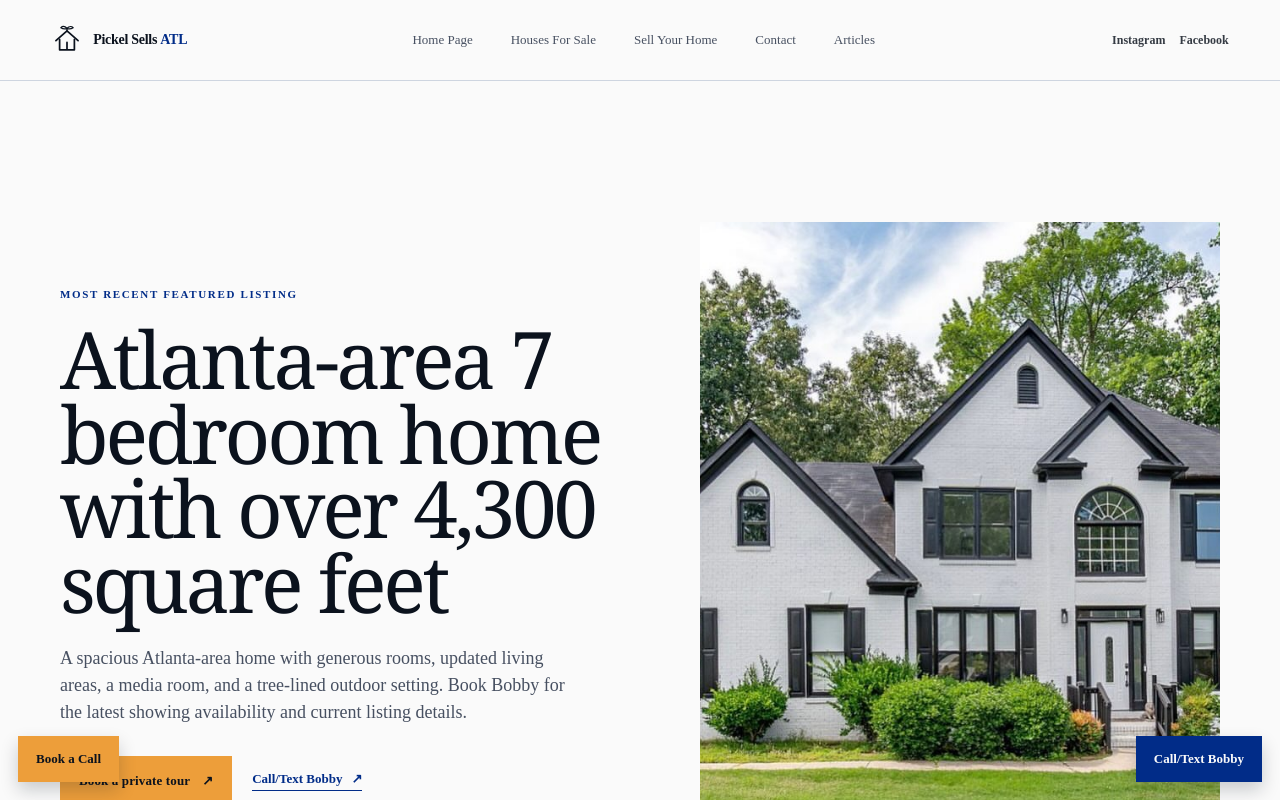
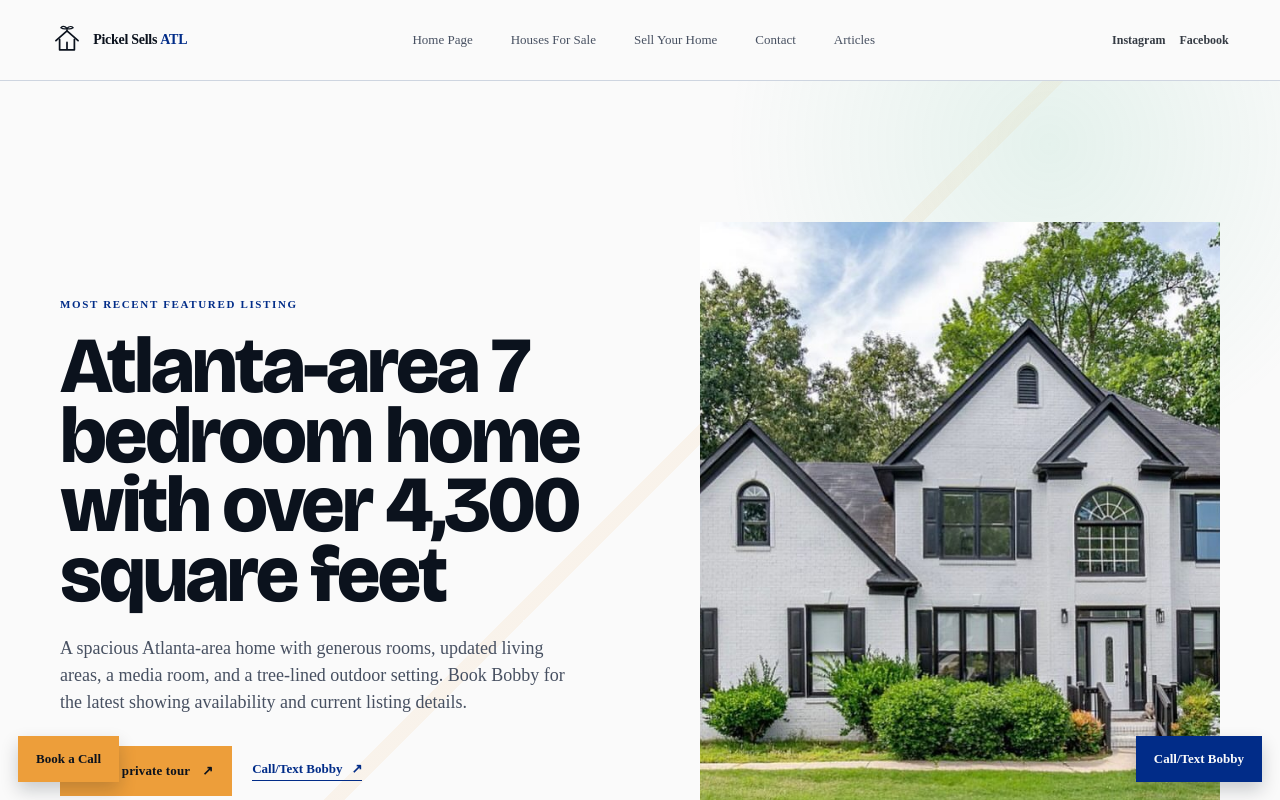
Before and after one commit to pickelrealestate/website, a Next.js app: page /listings in a window 1280 px wide. Shown: the top 800 px of the page. Built offline with nearby package versions, Linux system fonts and the light colour scheme; no server answers.

Commit message:
Elevate frontend design and motion

```diff
--- a/app/globals.css
+++ b/app/globals.css
@@ -1,9 +1,9 @@
-@import url('https://fonts.googleapis.com/css2?family=DM+Sans:wght@400;500;600;700&display=swap');
+@import url('https://fonts.googleapis.com/css2?family=Bricolage+Grotesque:wght@500;600;700;800&family=Libre+Franklin:wght@400;500;600;700;800&display=swap');
 
-:root { --bg: oklch(0.985 0 0); --surface: oklch(0.95 0.012 262); --surface-deep: oklch(0.91 0.022 262); --ink: oklch(0.18 0.025 262); --muted: oklch(0.43 0.03 262); --primary: oklch(0.34 0.159 262.4); --primary-deep: oklch(0.25 0.13 262); --accent: oklch(0.76 0.145 68); --white: oklch(0.985 0 0); --line: oklch(0.87 0.018 262); --shadow: 0 14px 36px oklch(0.18 0.025 262 / 0.12); }
+:root { --bg: oklch(0.985 0 0); --surface: oklch(0.95 0.012 262); --surface-deep: oklch(0.91 0.022 262); --ink: oklch(0.18 0.025 262); --muted: oklch(0.43 0.03 262); --primary: oklch(0.34 0.159 262.4); --primary-deep: oklch(0.25 0.13 262); --accent: oklch(0.76 0.145 68); --copper: oklch(0.62 0.14 34); --mint: oklch(0.75 0.105 166); --white: oklch(0.985 0 0); --line: oklch(0.87 0.018 262); --shadow: 0 14px 36px oklch(0.18 0.025 262 / 0.12); --display: 'Bricolage Grotesque', ui-sans-serif, system-ui, sans-serif; --body: 'Libre Franklin', ui-sans-serif, system-ui, -apple-system, sans-serif; }
 * { box-sizing: border-box; }
 html { scroll-behavior: smooth; }
-body { margin: 0; background: var(--bg); color: var(--ink); font-family: 'DM Sans', ui-sans-serif, system-ui, -apple-system, sans-serif; font-size: 16px; line-height: 1.6; }
+body { margin: 0; background: var(--bg); color: var(--ink); font-family: var(--body); font-size: 16px; line-height: 1.6; }
 body, button, input, select, textarea { font: inherit; }
 a { color: inherit; text-decoration: none; }
 img, video { display: block; max-width: 100%; }
@@ -47,8 +47,8 @@ button, a, input, select, textarea, summary { -webkit-tap-highlight-color: trans
 .eyebrow-dot { width: 7px; height: 7px; border-radius: 50%; background: var(--accent); box-shadow: 0 0 0 6px oklch(0.76 0.145 68 / .16); }
 h1, h2, h3, p { margin-top: 0; }
 h1, h2, h3 { text-wrap: balance; }
-h1 { max-width: 780px; margin-bottom: 25px; font-family: Georgia, 'Times New Roman', serif; font-size: clamp(3.4rem, 7.7vw, 7rem); font-weight: 400; letter-spacing: -.04em; line-height: .94; }
-h2 { margin-bottom: 20px; font-family: Georgia, 'Times New Roman', serif; font-size: clamp(2.45rem, 5.1vw, 5.1rem); font-weight: 400; letter-spacing: -.04em; line-height: .98; }
+h1 { max-width: 840px; margin-bottom: 25px; font-family: var(--display); font-size: clamp(3.35rem, 7.2vw, 6.8rem); font-weight: 800; letter-spacing: -.035em; line-height: .88; }
+h2 { margin-bottom: 20px; font-family: var(--display); font-size: clamp(2.35rem, 4.9vw, 4.9rem); font-weight: 760; letter-spacing: -.035em; line-height: .94; }
 h3 { font-size: 20px; line-height: 1.15; }
 .hero-lede { max-width: 510px; margin-bottom: 30px; color: oklch(0.95 0 0 / .82); font-size: 18px; line-height: 1.5; }
 .hero-actions { display: flex; align-items: center; gap: 24px; flex-wrap: wrap; }
@@ -82,21 +82,21 @@ h3 { font-size: 20px; line-height: 1.15; }
 .path-watch { background: var(--ink); }
 .path-watch::before { background-image: url('/images/listing/Come%20check%20out%20this%20beautiful%20home!%207%20bed%204%20bath%20and%20over%204%2C300%20sq%20feet!%20Message%20me%20for%20a%20privat.jpg'); }
 .path-number { position: absolute; top: 30px; left: 34px; color: var(--accent); font-size: 12px; font-weight: 700; letter-spacing: .12em; }
-.path-card h3 { max-width: 230px; margin-bottom: 11px; font-family: Georgia, 'Times New Roman', serif; font-size: 30px; font-weight: 400; }
+.path-card h3 { max-width: 230px; margin-bottom: 11px; font-family: var(--display); font-size: 31px; font-weight: 760; letter-spacing: -.025em; }
 .path-card p { max-width: 270px; margin-bottom: 0; color: oklch(0.95 0 0 / .72); font-size: 14px; }
 .path-arrow { position: absolute; right: 32px; bottom: 30px; color: var(--accent); font-size: 26px; transition: transform .2s ease; }.path-card:hover .path-arrow { transform: translate(4px, -4px); }
 .listing { display: grid; grid-template-columns: 1.1fr .9fr; column-gap: 10%; row-gap: 58px; }
 .listing-intro h2 { max-width: 610px; }.listing-intro h2 em { color: var(--primary); font-style: normal; }.listing-intro > p:not(.eyebrow) { max-width: 470px; color: var(--muted); }.listing-intro .button { margin-top: 15px; }
 .listing-aside { display: grid; gap: 22px; align-self: end; }
-.listing-stats { display: flex; align-items: center; justify-content: flex-end; gap: clamp(22px, 4vw, 50px); padding-bottom: 12px; }.listing-stats div { display: grid; gap: 4px; }.listing-stats strong { color: var(--primary); font-family: Georgia, 'Times New Roman', serif; font-size: clamp(2rem, 4vw, 3.3rem); font-weight: 400; letter-spacing: -.06em; line-height: .9; }.listing-stats span { color: var(--muted); font-size: 11px; text-transform: uppercase; letter-spacing: .1em; }
+.listing-stats { display: flex; align-items: center; justify-content: flex-end; gap: clamp(22px, 4vw, 50px); padding-bottom: 12px; }.listing-stats div { display: grid; gap: 4px; }.listing-stats strong { color: var(--primary); font-family: var(--display); font-size: clamp(2rem, 4vw, 3.3rem); font-weight: 800; letter-spacing: -.04em; line-height: .9; }.listing-stats span { color: var(--muted); font-size: 11px; text-transform: uppercase; letter-spacing: .1em; }
 .booking-card { padding: 24px; background: linear-gradient(180deg, var(--primary-deep), var(--primary)); color: var(--white); }
 .booking-kicker { margin: 0 0 10px; color: var(--accent); font-size: 11px; font-weight: 700; letter-spacing: .14em; text-transform: uppercase; }
-.booking-card h3 { margin: 0 0 16px; font-family: Georgia, 'Times New Roman', serif; font-size: clamp(1.65rem, 2.6vw, 2.2rem); font-weight: 400; letter-spacing: -.03em; line-height: 1.05; }
+.booking-card h3 { margin: 0 0 16px; font-family: var(--display); font-size: clamp(1.65rem, 2.6vw, 2.2rem); font-weight: 760; letter-spacing: -.025em; line-height: 1; }
 .booking-steps { display: grid; gap: 10px; margin: 0; padding-left: 18px; color: oklch(0.95 0 0 / .8); font-size: 14px; }
 .gallery { grid-column: 1 / -1; display: grid; grid-template-columns: repeat(12, 1fr); grid-auto-rows: minmax(100px, 9vw); gap: 12px; }.gallery-item { position: relative; min-height: 0; margin: 0; overflow: hidden; background: var(--surface); }.gallery-item::after { content: ''; position: absolute; inset: auto 0 0; height: 42%; background: linear-gradient(180deg, transparent, oklch(0.12 0.03 262 / .82)); pointer-events: none; }.gallery-item img { width: 100%; height: 100%; object-fit: cover; transition: transform .7s cubic-bezier(.2,.7,.2,1); }.gallery-item:hover img { transform: scale(1.045); }.gallery-1 { grid-column: span 7; grid-row: span 5; }.gallery-2 { grid-column: span 5; grid-row: span 3; }.gallery-3 { grid-column: span 5; grid-row: span 2; }.gallery-4 { grid-column: span 4; grid-row: span 3; }.gallery-5 { grid-column: span 4; grid-row: span 3; }.gallery-6 { grid-column: span 4; grid-row: span 3; }.gallery-7 { grid-column: span 4; grid-row: span 3; }.gallery-8 { grid-column: span 4; grid-row: span 3; }.gallery-9 { grid-column: span 4; grid-row: span 3; }.gallery-10, .gallery-11, .gallery-12, .gallery-13 { grid-column: span 3; grid-row: span 2; }.gallery-item figcaption { position: absolute; left: 0; bottom: 0; z-index: 1; padding: 10px 13px; color: var(--white); font-size: 11px; font-weight: 700; letter-spacing: .08em; text-transform: uppercase; }
-.videos { background: var(--primary-deep); color: var(--white); }.video-heading .eyebrow, .video-heading .heading-note { color: oklch(0.95 0 0 / .7); }.video-heading .eyebrow { color: var(--accent); }.video-grid { display: grid; grid-template-columns: repeat(3, 1fr); gap: 28px; }.video-frame { position: relative; overflow: hidden; background: var(--ink); aspect-ratio: 4 / 3; }.video-frame video { width: 100%; height: 100%; object-fit: cover; }.video-index { position: absolute; top: 14px; left: 14px; padding: 5px 8px; color: var(--ink); background: var(--accent); font-size: 10px; font-weight: 700; }.video-card h3 { margin: 20px 0 7px; font-family: Georgia, 'Times New Roman', serif; font-size: 25px; font-weight: 400; }.video-card p { margin-bottom: 0; color: oklch(0.95 0 0 / .68); font-size: 14px; }
-.about { display: grid; grid-template-columns: .88fr 1.12fr; align-items: center; gap: 11%; }.about-panel { padding: clamp(28px, 4vw, 42px); background: linear-gradient(180deg, var(--primary-deep), var(--primary)); color: var(--white); }.about-panel .eyebrow { color: var(--accent); margin-bottom: 22px; }.about-points { display: grid; gap: 18px; margin: 0; padding: 0; list-style: none; }.about-points li { display: grid; gap: 7px; padding-top: 18px; border-top: 1px solid oklch(0.95 0 0 / .18); }.about-points li:first-child { padding-top: 0; border-top: 0; }.about-points strong { font-family: Georgia, 'Times New Roman', serif; font-size: 24px; font-weight: 400; letter-spacing: -.03em; line-height: 1.05; }.about-points span { color: oklch(0.95 0 0 / .72); font-size: 14px; }.about-copy h2 { max-width: 650px; }.about-copy p:not(.eyebrow) { max-width: 600px; color: var(--muted); }.about-copy .text-link { margin-top: 14px; }
-.faq { display: grid; grid-template-columns: 1fr 1.1fr; gap: 12%; background: var(--surface); }.faq-intro h2 { font-size: clamp(2.5rem, 4.2vw, 4.2rem); }.faq-intro > p:not(.eyebrow) { max-width: 330px; color: var(--muted); }.faq-list details { border-top: 1px solid var(--line); padding: 21px 0; }.faq-list details:last-child { border-bottom: 1px solid var(--line); }.faq-list summary { position: relative; padding-right: 30px; cursor: pointer; list-style: none; font-family: Georgia, 'Times New Roman', serif; font-size: 21px; line-height: 1.25; }.faq-list summary::-webkit-details-marker { display: none; }.faq-list summary::after { content: '+'; position: absolute; top: -3px; right: 0; color: var(--primary); font-family: 'DM Sans', sans-serif; font-size: 25px; font-weight: 400; }.faq-list details[open] summary::after { content: '−'; }.faq-list details p { max-width: 550px; margin: 14px 30px 0 0; color: var(--muted); font-size: 14px; }
+.videos { background: var(--primary-deep); color: var(--white); }.video-heading .eyebrow, .video-heading .heading-note { color: oklch(0.95 0 0 / .7); }.video-heading .eyebrow { color: var(--accent); }.video-grid { display: grid; grid-template-columns: repeat(3, 1fr); gap: 28px; }.video-frame { position: relative; overflow: hidden; background: var(--ink); aspect-ratio: 4 / 3; }.video-frame video { width: 100%; height: 100%; object-fit: cover; }.video-index { position: absolute; top: 14px; left: 14px; padding: 5px 8px; color: var(--ink); background: var(--accent); font-size: 10px; font-weight: 700; }.video-card h3 { margin: 20px 0 7px; font-family: var(--display); font-size: 26px; font-weight: 760; letter-spacing: -.02em; }.video-card p { margin-bottom: 0; color: oklch(0.95 0 0 / .68); font-size: 14px; }
+.about { display: grid; grid-template-columns: .88fr 1.12fr; align-items: center; gap: 11%; }.about-panel { padding: clamp(28px, 4vw, 42px); background: linear-gradient(180deg, var(--primary-deep), var(--primary)); color: var(--white); }.about-panel .eyebrow { color: var(--accent); margin-bottom: 22px; }.about-points { display: grid; gap: 18px; margin: 0; padding: 0; list-style: none; }.about-points li { display: grid; gap: 7px; padding-top: 18px; border-top: 1px solid oklch(0.95 0 0 / .18); }.about-points li:first-child { padding-top: 0; border-top: 0; }.about-points strong { font-family: var(--display); font-size: 25px; font-weight: 760; letter-spacing: -.025em; line-height: 1; }.about-points span { color: oklch(0.95 0 0 / .72); font-size: 14px; }.about-copy h2 { max-width: 650px; }.about-copy p:not(.eyebrow) { max-width: 600px; color: var(--muted); }.about-copy .text-link { margin-top: 14px; }
+.faq { display: grid; grid-template-columns: 1fr 1.1fr; gap: 12%; background: var(--surface); }.faq-intro h2 { font-size: clamp(2.5rem, 4.2vw, 4.2rem); }.faq-intro > p:not(.eyebrow) { max-width: 330px; color: var(--muted); }.faq-list details { border-top: 1px solid var(--line); padding: 21px 0; }.faq-list details:last-child { border-bottom: 1px solid var(--line); }.faq-list summary { position: relative; padding-right: 30px; cursor: pointer; list-style: none; font-family: var(--display); font-size: 22px; font-weight: 700; letter-spacing: -.02em; line-height: 1.15; }.faq-list summary::-webkit-details-marker { display: none; }.faq-list summary::after { content: '+'; position: absolute; top: -3px; right: 0; color: var(--primary); font-family: var(--body); font-size: 25px; font-weight: 400; }.faq-list details[open] summary::after { content: '−'; }.faq-list details p { max-width: 550px; margin: 14px 30px 0 0; color: var(--muted); font-size: 14px; }
 .contact { padding-block: clamp(90px, 12vw, 150px); background: var(--primary); color: var(--white); }.contact-grid { display: grid; grid-template-columns: 1fr .9fr; gap: 12%; }.contact-copy h2 { max-width: 620px; }.contact-copy > p:not(.eyebrow) { max-width: 470px; color: oklch(0.95 0 0 / .76); }.contact-choices { display: flex; flex-wrap: wrap; gap: 10px; margin-top: 24px; }.contact-choices span { display: inline-flex; align-items: center; min-height: 34px; padding: 7px 12px; color: var(--white); background: oklch(0.16 0.04 262 / .34); font-size: 12px; font-weight: 700; }.contact-note { display: inline-flex; align-items: center; gap: 12px; margin-top: 34px; font-size: 13px; }.contact-note small { color: oklch(0.95 0 0 / .6); font-size: 11px; }.contact-mark { display: grid; place-items: center; width: 38px; height: 38px; color: var(--primary); background: var(--accent); }.contact-mark .brand-mark { width: 25px; height: 25px; }
 .site-footer { padding: 28px 0; background: var(--ink); color: var(--white); }.footer-inner { display: flex; align-items: center; justify-content: space-between; gap: 20px; }.footer-inner p { margin: 0; color: oklch(0.95 0 0 / .58); font-size: 12px; }.footer-inner .text-link { color: var(--accent); font-size: 12px; }.floating-cta { position: fixed; right: 22px; bottom: 22px; z-index: 8; display: inline-flex; align-items: center; gap: 9px; padding: 13px 16px; color: var(--ink); background: var(--accent); box-shadow: 0 8px 20px oklch(0.18 0.025 262 / .22); font-size: 12px; font-weight: 700; }.floating-dot { width: 7px; height: 7px; border-radius: 50%; background: var(--primary); animation: pulse 2s ease-in-out infinite; }
 @keyframes hero-drift { from { transform: scale(1.03) translate3d(0,0,0); } to { transform: scale(1.08) translate3d(-1.5%, -1%, 0); } } @keyframes pulse { 0%,100% { box-shadow: 0 0 0 0 oklch(0.34 0.159 262 / .35); } 50% { box-shadow: 0 0 0 7px oklch(0.34 0.159 262 / 0); } }
@@ -204,3 +204,55 @@ h3 { font-size: 20px; line-height: 1.15; }
   .video-card { width: min(100%, 330px); }
   .video-frame { max-height: 590px; }
 }
+
+body::before { content: ''; position: fixed; inset: 0; z-index: -10; pointer-events: none; background: radial-gradient(circle at 82% 18%, oklch(0.75 0.105 166 / .14), transparent 26%), linear-gradient(135deg, transparent 0 54%, oklch(0.76 0.145 68 / .08) 54% 55%, transparent 55%); }
+.hero::after { content: ''; position: absolute; inset: 0; z-index: -1; pointer-events: none; background: linear-gradient(120deg, transparent 0 38%, oklch(0.76 0.145 68 / .12) 38% 39%, transparent 39% 100%); transform: translateX(-20%); animation: light-sweep 9s cubic-bezier(.2,.7,.2,1) infinite; }
+.hero-house-art { position: absolute; right: clamp(-40px, 4vw, 92px); top: clamp(130px, 16vw, 210px); z-index: -1; width: min(42vw, 520px); color: oklch(0.96 0 0 / .42); filter: drop-shadow(0 20px 42px oklch(0.04 0.01 262 / .35)); }
+.house-line-art { overflow: visible; fill: none; }
+.house-stroke { stroke: currentColor; stroke-width: 6; stroke-linecap: round; stroke-linejoin: round; stroke-dasharray: 820; stroke-dashoffset: 820; animation: draw-house 1.8s cubic-bezier(.22,.8,.22,1) forwards; }
+.house-orbit { stroke-width: 3; opacity: .45; animation-delay: .45s; }
+.house-spark { stroke: var(--accent); stroke-width: 5; animation-delay: .7s; }
+.house-spark-two { animation-delay: 1s; }
+.house-ground { opacity: .65; }
+.hero-copy { animation: hero-copy-rise .9s cubic-bezier(.2,.7,.2,1) both; }
+.hero-persona { transform: translateZ(0); border: 1px solid oklch(1 0 0 / .16); box-shadow: 0 18px 44px oklch(0.04 0.01 262 / .22); }
+.hero-persona::after { content: ''; width: 8px; height: 8px; border-radius: 50%; background: var(--mint); box-shadow: 0 0 0 8px oklch(0.75 0.105 166 / .14); }
+.button { position: relative; overflow: hidden; }
+.button::before { content: ''; position: absolute; inset: 0; background: linear-gradient(110deg, transparent 0 38%, oklch(1 0 0 / .28) 48%, transparent 58%); transform: translateX(-120%); transition: transform .55s cubic-bezier(.2,.7,.2,1); }
+.button:hover::before { transform: translateX(120%); }
+.button > * { position: relative; }
+.path-card, .article-card, .booking-card, .contact-panel, .about-panel, .gallery-item, .video-frame { transform-style: preserve-3d; will-change: transform; }
+.path-card { background-image: radial-gradient(circle at var(--mx, 72%) var(--my, 22%), oklch(0.76 0.145 68 / .22), transparent 34%); transition: transform .35s cubic-bezier(.2,.7,.2,1), filter .35s ease; }
+.path-card:hover { transform: translateY(-8px) rotateX(1.2deg) rotateY(-1.2deg); filter: saturate(1.12); }
+.path-card:hover .card-house-art { opacity: .38; transform: translate3d(10px, -10px, 0) scale(1.04); }
+.path-card::after { content: ''; position: absolute; inset: 0; z-index: -1; pointer-events: none; opacity: 0; background: radial-gradient(circle at 70% 22%, oklch(0.75 0.105 166 / .28), transparent 32%); transition: opacity .3s ease; }
+.path-card:hover::after { opacity: 1; }
+.card-house-art { position: absolute; right: -70px; top: 28px; z-index: -1; width: 260px; color: oklch(1 0 0 / .2); opacity: .22; transition: transform .45s cubic-bezier(.2,.7,.2,1), opacity .3s ease; }
+.card-house-art .house-stroke { animation-duration: 2.4s; }
+.trust-strip div { position: relative; overflow: hidden; transition: transform .28s ease, background-color .28s ease; }
+.trust-strip div::after { content: ''; position: absolute; inset: auto 18px 14px; height: 3px; background: linear-gradient(90deg, var(--accent), var(--mint)); transform: scaleX(.18); transform-origin: left; transition: transform .35s cubic-bezier(.2,.7,.2,1); }
+.trust-strip div:hover { transform: translateY(-5px); background: oklch(0.97 0.012 166); }
+.trust-strip div:hover::after { transform: scaleX(1); }
+.gallery-item { transition: transform .35s cubic-bezier(.2,.7,.2,1), box-shadow .35s ease; }
+.gallery-item:hover { transform: translateY(-6px); box-shadow: 0 18px 30px oklch(0.18 0.025 262 / .16); }
+.article-card { position: relative; overflow: hidden; background: linear-gradient(145deg, var(--surface), oklch(0.97 0.012 166)); }
+.article-card::before { content: ''; position: absolute; inset: -50% -35% auto auto; width: 220px; aspect-ratio: 1; border: 1px solid oklch(0.34 0.159 262.4 / .22); transform: rotate(28deg); transition: transform .45s cubic-bezier(.2,.7,.2,1); }
+.article-card:hover::before { transform: rotate(42deg) translate(-12px, 10px); }
+.video-frame { border: 1px solid oklch(1 0 0 / .12); box-shadow: 0 24px 50px oklch(0.04 0.01 262 / .32); transition: transform .35s cubic-bezier(.2,.7,.2,1), box-shadow .35s ease; }
+.video-card:hover .video-frame { transform: translateY(-7px); box-shadow: 0 34px 70px oklch(0.04 0.01 262 / .42); }
+.reveal-block { animation: section-rise both; animation-timeline: view(); animation-range: entry 0% cover 32%; }
+@keyframes draw-house { to { stroke-dashoffset: 0; } }
+@keyframes hero-copy-rise { from { opacity: .01; transform: translateY(24px); filter: blur(8px); } to { opacity: 1; transform: translateY(0); filter: blur(0); } }
+@keyframes light-sweep { 0%, 22% { transform: translateX(-45%); opacity: 0; } 42% { opacity: 1; } 72%, 100% { transform: translateX(46%); opacity: 0; } }
+@keyframes section-rise { from { transform: translateY(38px) scale(.985); } to { transform: translateY(0) scale(1); } }
+@media (max-width: 860px) {
+  .hero-house-art { right: -130px; top: 190px; width: 460px; opacity: .5; }
+  .path-card:hover, .gallery-item:hover, .video-card:hover .video-frame { transform: none; }
+}
+@media (max-width: 520px) {
+  .hero-house-art { right: -190px; top: 220px; width: 420px; opacity: .32; }
+}
+@media (prefers-reduced-motion: reduce) {
+  .reveal-block, .hero-copy, .hero::after, .house-stroke { animation: none !important; }
+  .house-stroke { stroke-dashoffset: 0; }
+}
--- a/package.json
+++ b/package.json
@@ -11,7 +11,7 @@
     "start": "serve out",
     "test": "npm run build && node --test tests/rendered-html.test.mjs",
     "test:a11y": "playwright test",
-    "lint": "eslint . --ignore-pattern dist --ignore-pattern .next"
+    "lint": "eslint . --ignore-pattern dist --ignore-pattern .next --ignore-pattern playwright-report --ignore-pattern test-results"
   },
   "dependencies": {
     "next": "16.2.6",
```
Also changed, not shown: app/components.tsx (+31 -0 lines), app/page.tsx (+15 -10 lines).
